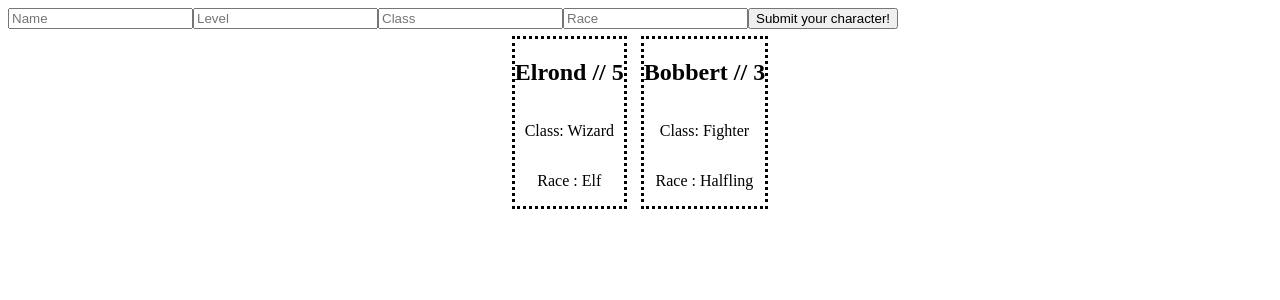
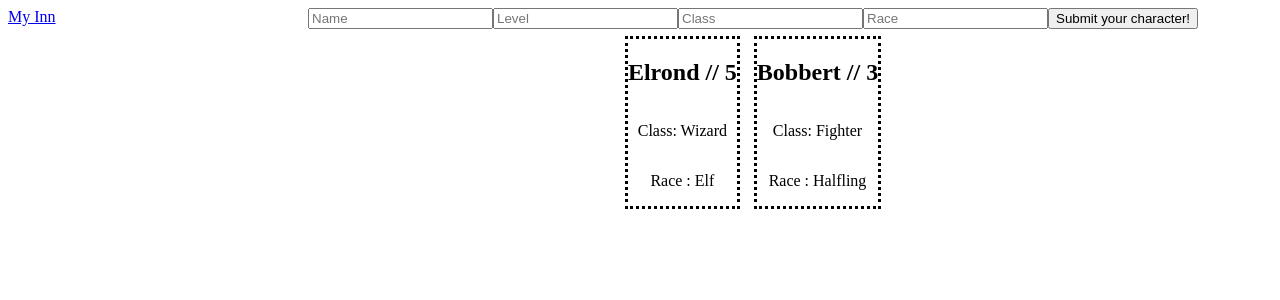
Before and after one commit to rogueslime/innkeeper, a React (Create React App) app: page /my-inn in a window 1280 px wide. Shown: the top 300 px of the page. Built offline with nearby package versions, Linux system fonts and the light colour scheme.

Commit message:
Added a sidebar and routing utilizing the router dom. Began canoodling with some very basic CSS as well.

```diff
--- a/package.json
+++ b/package.json
@@ -8,6 +8,7 @@
     "@testing-library/user-event": "^13.5.0",
     "react": "^18.2.0",
     "react-dom": "^18.2.0",
+    "react-router-dom": "^6.21.3",
     "react-scripts": "5.0.1",
     "web-vitals": "^2.1.4"
   },
--- a/src/App.js
+++ b/src/App.js
@@ -1,62 +1,22 @@
-import React, { useState } from 'react';
-import CharacterCard from './components/CharacterCard';
-import Toolbar from './components/Toolbar';
-import CharacterForm from './components/CharacterForm';
+import React from 'react';
+import { BrowserRouter as Router, Route, Routes } from 'react-router-dom';
+import InnView from './components/InnView';
+import Sidebar from './components/Sidebar';
+import './components/App.css';
 
 function App() {
-  const [characters, setCharacters] = useState([
-    {
-      id: 1,
-      name: 'Elrond',
-      class: 'Wizard',
-      race: 'Elf',
-      lvl: 5
-    },
-    {
-      id: 2,
-      name: 'Bobbert',
-      class: 'Fighter',
-      race: 'Halfling',
-      lvl: 3
-    }
-  ]);
-
-  const addCharacter = (character) => {
-    setCharacters([...characters, { ...character, id:characters.length + 1}]);
-  };
-
-
-  return (
-    <>
-      <style>
-        {`
-          .character-container {
-            display: flex;
-            flex-direction: row;
-            justify-content: center; /* Center the items horizontally */
-            align-items: center; /* Center the items vertically (optional) */
-          }
-          .character-container > div { /* Assuming CharacterCard is a div */
-            margin: 10px; /* Add some space between cards */
-            outline-style: dotted;
-          }
-          .site-container {
-            justify-content: center;
-            align-items: center;
-          }
-        `}
-      </style>
-
-      <div className = "site-container">
-        <CharacterForm addCharacter = {addCharacter} />
-        <div className="character-container">
-          {characters.map(character => (
-            <CharacterCard key={character.id} character={character} />
-          ))}
-        </div>
-      </div>
-    </>
-  );
+    return (
+        <Router>
+            <div className="app-container">
+                <Sidebar />
+                <div className="main-content">
+                    <Routes>
+                        <Route path="/my-inn" element={<InnView />} />
+                    </Routes>
+                </div>
+            </div>
+        </Router>
+    )
 }
 
 export default App;
--- /dev/null
+++ b/src/components/App.css
@@ -0,0 +1,12 @@
+.app-container {
+    display: flex;
+}
+
+.sidebar {
+    position: fixed;
+    width: 200px;
+}
+
+.main-content {
+    margin-left: 300px;
+}
--- /dev/null
+++ b/src/components/InnView.js
@@ -0,0 +1,55 @@
+import React, { useState } from 'react';
+import CharacterCard from './CharacterCard';
+import CharacterForm from './CharacterForm';
+
+function InnView() {
+    const [characters, setCharacters] = useState([
+        {
+            id: 1,
+            name: 'Elrond',
+            class: 'Wizard',
+            race: 'Elf',
+            lvl: 5
+        },
+        {
+            id: 2,
+            name: 'Bobbert',
+            class: 'Fighter',
+            race: 'Halfling',
+            lvl: 3
+        }
+    ]);
+
+    const addCharacter = (character) => {
+        setCharacters([...characters, { ...character, id: characters.length + 1 }]);
+    };
+
+
+    return (
+        <>
+            <style>
+                {`
+            .character-container {
+              display: flex;
+              flex-direction: row;
+              justify-content: center; /* Center the items horizontally */
+              align-items: center; /* Center the items vertically (optional) */
+            }
+            .character-container > div { /* Assuming CharacterCard is a div */
+              margin: 10px; /* Add some space between cards */
+              outline-style: dotted;
+            }
+          `}
+            </style>
+
+            <CharacterForm addCharacter={addCharacter} />
+            <div className="character-container">
+                {characters.map(character => (
+                    <CharacterCard key={character.id} character={character} />
+                ))}
+            </div>
+        </>
+    );
+}
+
+export default InnView;
--- /dev/null
+++ b/src/components/Sidebar.js
@@ -0,0 +1,12 @@
+import React from 'react';
+import { Link } from 'react-router-dom';
+
+function Sidebar() {
+    return (
+        <div className="sidebar">
+            <Link to="/my-inn">My Inn</Link>
+        </div>
+    )
+}
+
+export default Sidebar;
--- a/src/components/Toolbar.js
+++ /dev/null
@@ -1,24 +0,0 @@
-import React from 'react';
-
-function Toolbar() {
-    return (
-        <>
-            <style>
-                {`
-                .toolbar {
-                    display: flex;
-                    flex-direction: row;
-                    justify-content: center; /* Center the items horizontally */
-                    align-items: center; /* Center the items vertically (optional) */
-                `}
-            </style>
-
-            <div className = 'toolbar'>
-                <span>Sign In</span>
-                <span>Create a Character</span>
-            </div>
-        </>
-    );
-}
-
-export default Toolbar;
```
Also changed, not shown: src/AppMain-1.js (added, +61 -0 lines), 1 other file (tests, documents, lock files or other folders).
